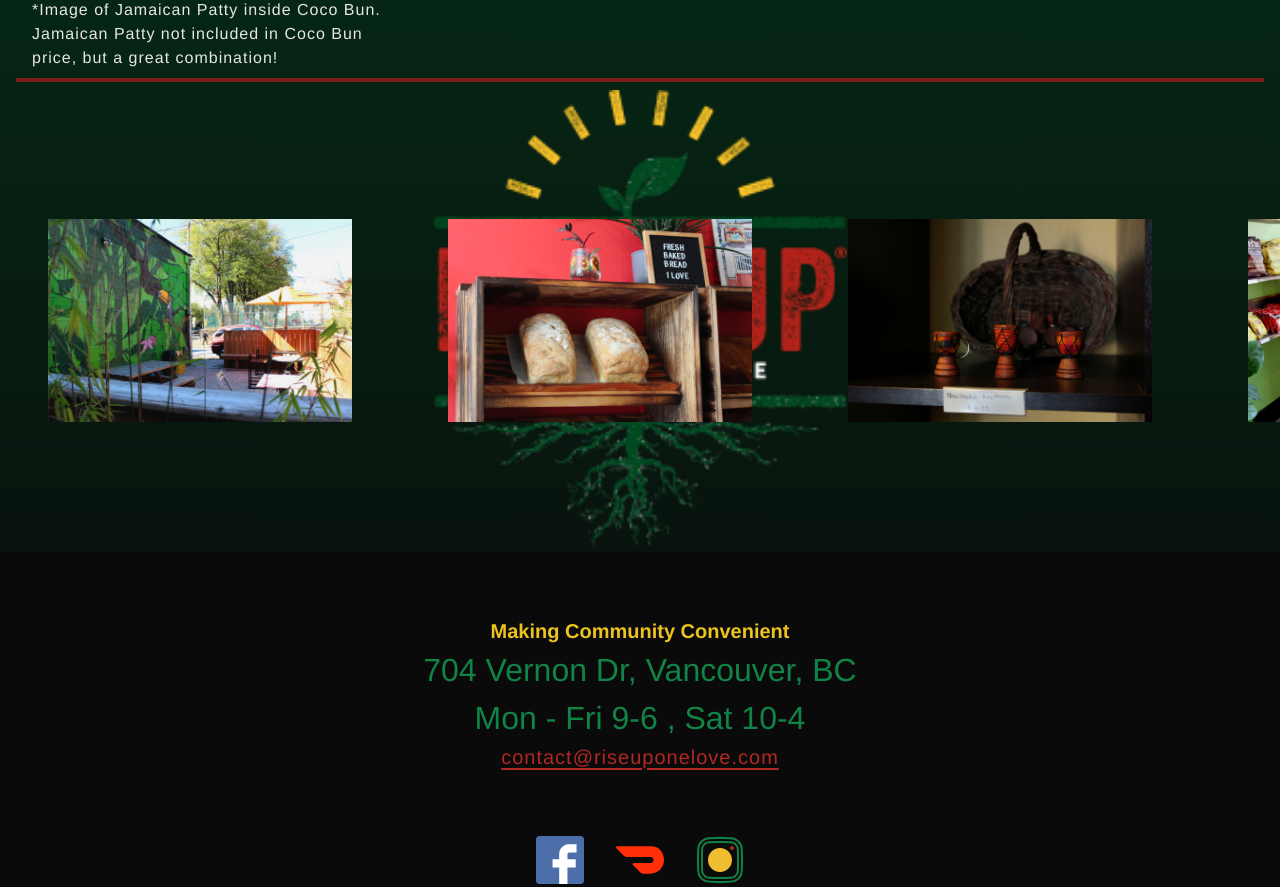
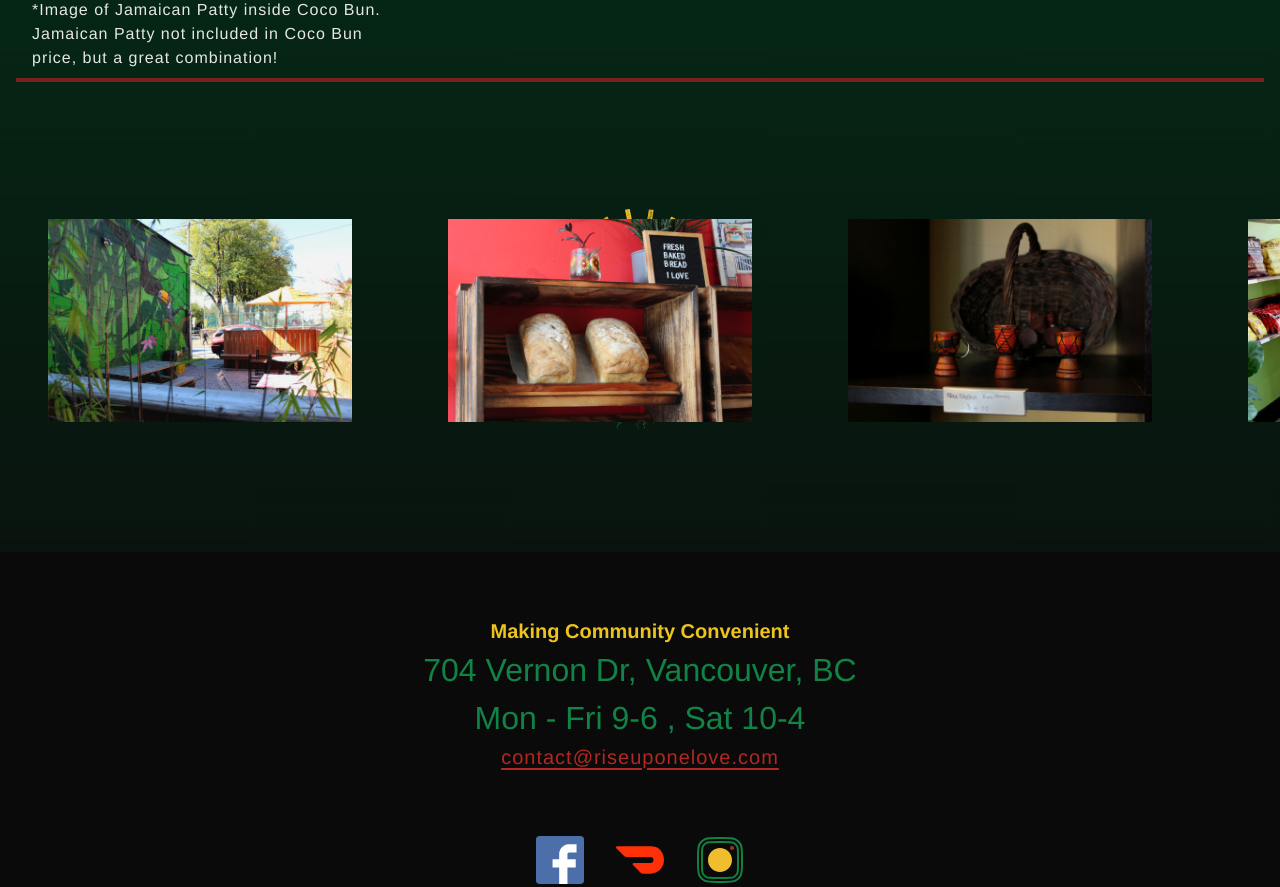
Before and after one commit to ntkunz/riseup, a React (Vite) app: page / in a window 1280 px wide. Shown: the part 3074-3961 px from the top of the page. Built offline with nearby package versions, Linux system fonts and the light colour scheme; a web font is replaced by a local one.

Commit message:
remove background-size from carousel background-image

```diff
--- a/src/components/Carousel/Carousel.scss
+++ b/src/components/Carousel/Carousel.scss
@@ -5,11 +5,9 @@
 .image-carousel {
   max-width: 80rem;
   overflow: hidden;
-  // background-image: url('../../assets/logo/riseup-logo-monochrome.png');
   background-image: url('../../assets/logo/riseup-logo-color.png');
   background-position: center;
   background-repeat: no-repeat;
-  background-size: contain;
   padding: $section-padding-mobile 0;
   margin: 0 auto;
 
```
